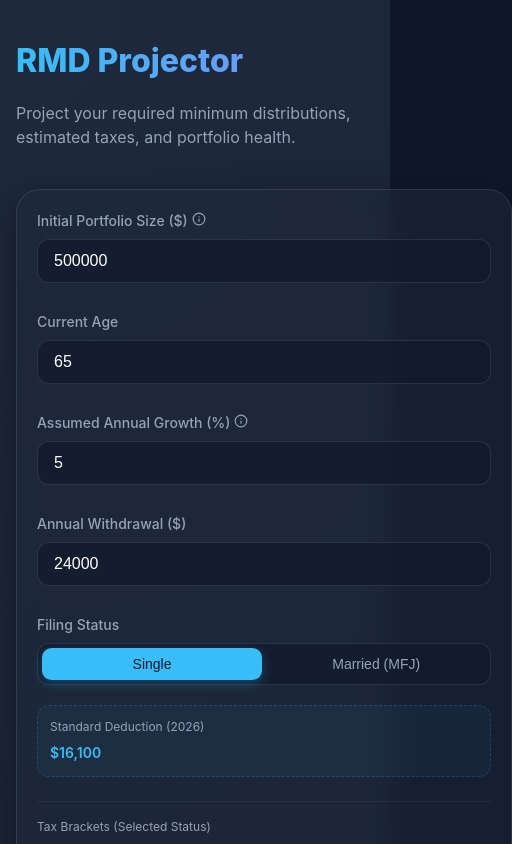
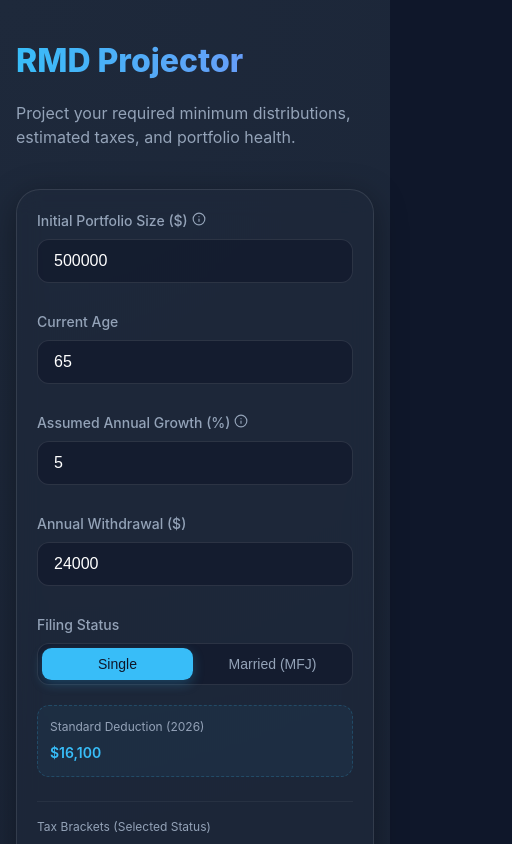
Before and after one commit to ecao310/rmd-projector, a React (Vite) app: page / in a window 390 px wide. Shown: the top 844 px of the page, 512 px wide, since content can reach past the window. Built offline with nearby package versions, Linux system fonts and the light colour scheme.

Commit message:
fix: prevent overflow in card and grid layouts by adding `min-width: 0` to card and grid columns.

```diff
--- a/src/index.css
+++ b/src/index.css
@@ -43,6 +43,7 @@ body {
   border-radius: 1.5rem;
   padding: 2rem;
   box-shadow: 0 8px 32px 0 rgba(0, 0, 0, 0.37);
+  min-width: 0;
 }
 
 .input-group {
@@ -98,7 +99,7 @@ h1 {
 
 .grid {
   display: grid;
-  grid-template-columns: 1fr 2fr;
+  grid-template-columns: minmax(0, 1fr) minmax(0, 2fr);
   gap: 2rem;
 }
 
@@ -112,7 +113,7 @@ h1 {
   }
 
   .grid {
-    grid-template-columns: 1fr;
+    grid-template-columns: minmax(0, 1fr);
     gap: 1.5rem;
   }
 
```
